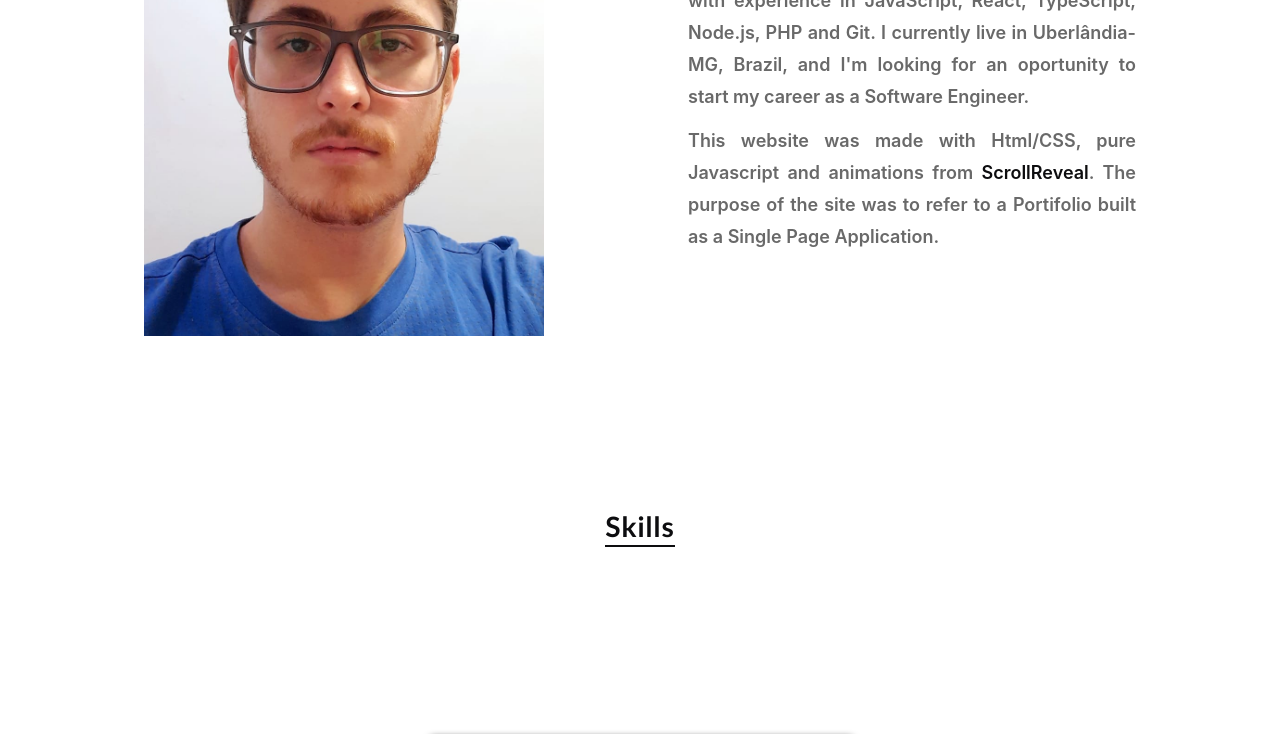
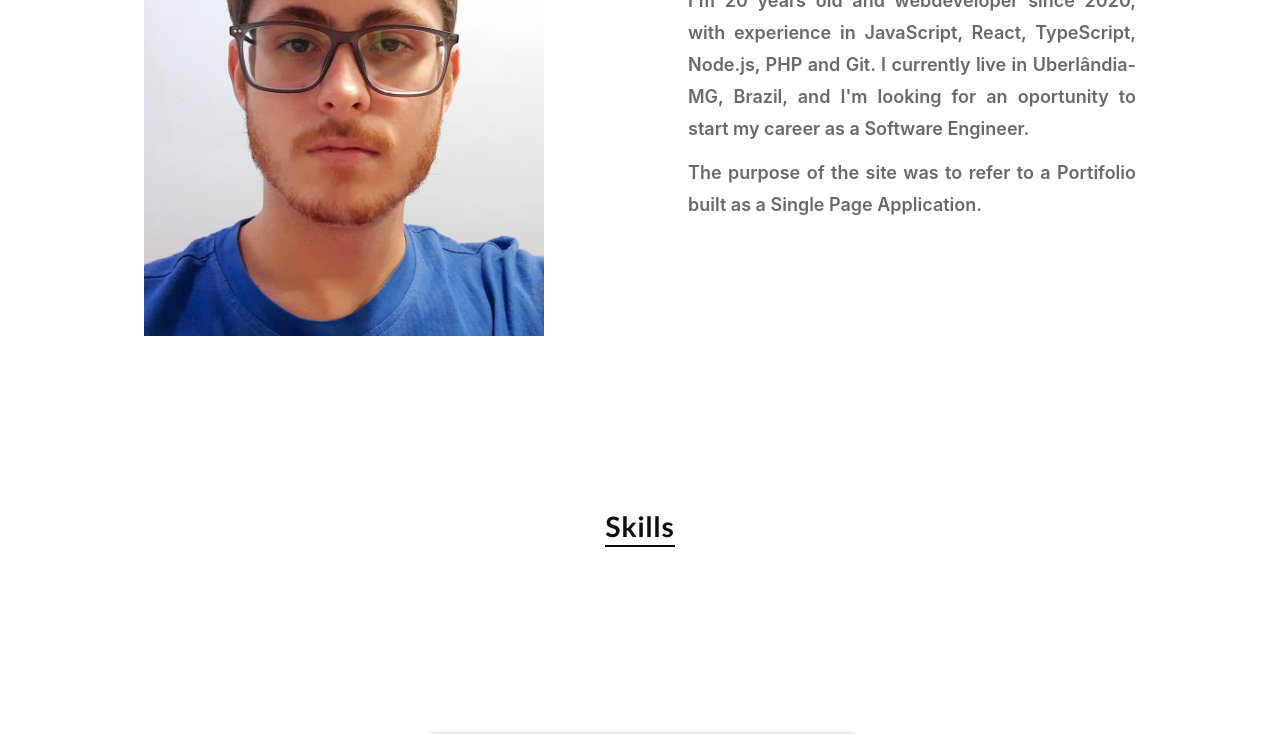
Before and after one commit to Lukega13/Lukega13.github.io, a plain HTML site: page index.html in a window 1280 px wide. Shown: the part 1200-1934 px from the top of the page. Drawn offline with nearby package versions, Linux system fonts and the light colour scheme.

Commit message:
Update index.html

```diff
--- a/index.html
+++ b/index.html
@@ -111,9 +111,7 @@
                     Node.js, PHP and Git. I currently live in Uberlândia-MG, Brazil, and I'm looking for an
                     oportunity to start my career as a Software Engineer.</h2>
 
-                <h2>This website was made with Html/CSS, pure Javascript and animations from <a
-                        href="https://scrollrevealjs.org/">ScrollReveal</a>. The purpose of the site was to refer to a
-                    Portifolio built as a Single Page Application.</h2>
+                <h2>The purpose of the site was to refer to a Portifolio built as a Single Page Application.</h2>
             </div>
 
         </div>
```
